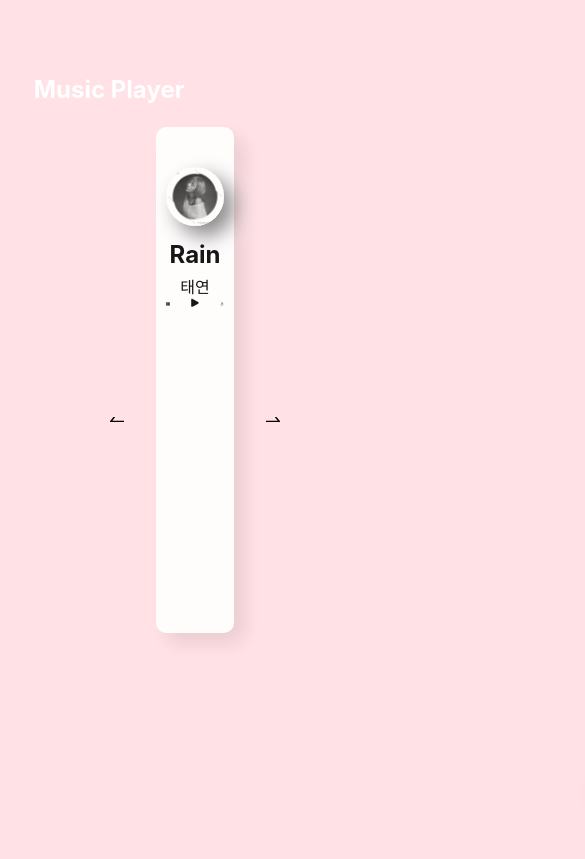
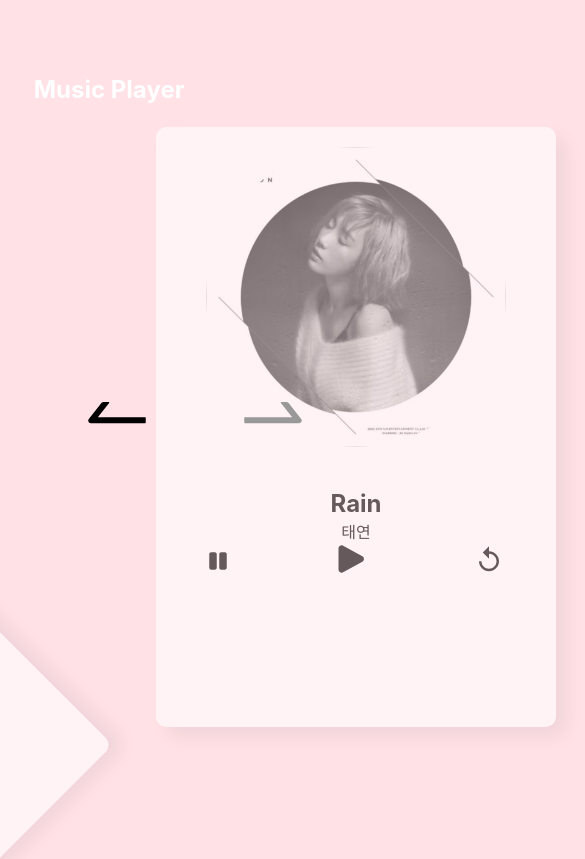
Before and after one commit to optshj/Music_Player, a React (Create React App) app: page / in a window 390 px wide. Shown: the top 859 px of the page, 585 px wide, since content can reach past the window. Built offline with nearby package versions, Linux system fonts and the light colour scheme.

Commit message:
[Refactor] Player.js,Context.js 완료, 반응형 구현중

```diff
--- a/package.json
+++ b/package.json
@@ -8,7 +8,8 @@
     "react-icons": "^4.10.1",
     "react-redux": "^8.1.2",
     "react-scripts": "2.0.3",
-    "redux": "^4.2.1"
+    "redux": "^4.2.1",
+    "styled-components": "^6.1.8"
   },
   "scripts": {
     "start": "react-scripts start",
--- a/public/index.html
+++ b/public/index.html
@@ -2,7 +2,6 @@
 <html lang="en">
   <head>
     <meta charset="utf-8">
-    <link rel="shortcut icon" href="%PUBLIC_URL%/favicon.ico">
     <meta name="viewport" content="width=device-width, initial-scale=1, shrink-to-fit=no">
     <meta name="theme-color" content="#000000">
 
@@ -13,10 +12,6 @@
     <title>Music Player</title>
   </head>
   <body>
-    <noscript>
-      You need to enable JavaScript to run this app.
-    </noscript>
     <div id="root"></div>
-
   </body>
 </html>
--- a/src/App.js
+++ b/src/App.js
@@ -2,16 +2,16 @@ import React from 'react';
 import './css/App.module.css';
 import Logo from './component/Logo.js';
 import Btn from'./component/Btn.js';
-import {PlayContextProvider} from './Context';
+import {PlayProvider} from './Context';
 
 function App(){
     return (
-	<PlayContextProvider>
+	<PlayProvider>
       <div className="App">
 			<Logo/>
 			<Btn/>
       </div>
-	</PlayContextProvider>
+	</PlayProvider>
     );
 }
 
--- a/src/Context.js
+++ b/src/Context.js
@@ -1,25 +1,47 @@
-import React from 'react'
-import {createContext, useState } from 'react';
+import React, { createContext, useReducer, useContext } from 'react';
 
-const PlayContext = createContext({
-	state:true,
-	actions:{
-		setPlay:() => {},
-	}
-});
+const PlayContext = createContext();
 
-const PlayContextProvider = ({children}) =>{
-	const [play,setPlay] = useState(false);
-	const value = {
-		state: play,
-		actions: {setPlay}
-	};
-	return(
-			<PlayContext.Provider value={value}>
-				{children}
-			</PlayContext.Provider>
-	);
+const initialState = {
+  playIndex: null,
+  pauseIndex: null,
 };
 
-export default PlayContext;
-export {PlayContextProvider};
+const playReducer = (state, action) => {
+  switch (action.type) {
+    case 'PLAY':
+      return { ...state, playIndex: action.index, pauseIndex: null };
+    case 'PAUSE':
+      return { ...state, pauseIndex: action.index, playIndex: null };
+    default:
+      return state;
+  }
+};
+
+const PlayProvider = ({ children }) => {
+  const [state, dispatch] = useReducer(playReducer, initialState);
+
+  const setPlay = (index) => {
+    dispatch({ type: 'PLAY', index });
+  };
+
+  const setPause = (index) => {
+    dispatch({ type: 'PAUSE', index });
+  };
+
+  return (
+    <PlayContext.Provider value={{ state, actions: { setPlay, setPause } }}>
+      {children}
+    </PlayContext.Provider>
+  );
+};
+
+const usePlayContext = () => {
+  const context = useContext(PlayContext);
+  if (!context) {
+    throw new Error('usePlayContext must be used within a PlayProvider');
+  }
+  return context;
+};
+
+export { PlayProvider, usePlayContext };
--- a/src/component/Btn.js
+++ b/src/component/Btn.js
@@ -1,13 +1,13 @@
-import React,{useState,useContext} from 'react';
+import React,{useState} from 'react';
 import styles from '../css/Btn.module.css';
 import {AiOutlineSwapLeft,AiOutlineSwapRight} from "react-icons/ai";
 import Player from './Player.js';
-import PlayContext from '../Context';
+import { usePlayContext } from '../Context';
 
 function Prev(){
 	const songCnt = 8;
 	const [musicNum,setMusicNum] = useState(0);
-	const {state,actions} = useContext(PlayContext);
+	const {actions} = usePlayContext();
 	const clickNext = () => {
 		setMusicNum((musicNum+1)%songCnt);
 		actions.setPlay(false);
--- a/src/component/Logo.js
+++ b/src/component/Logo.js
@@ -5,7 +5,7 @@ function Logo(){
 
 	return(
 		<div>
-			<h1 className={styles.biglogo}>Music Player</h1>
+			<h1 className={styles.logo}>Music Player</h1>
 		</div>
 	)
 }
--- a/src/component/Player.js
+++ b/src/component/Player.js
@@ -1,20 +1,19 @@
-import React,{useState,useContext} from 'react';
+import React from 'react';
 import styles from '../css/Player.module.css';
 import { HiPlay } from "react-icons/hi2";
 import { MdReplay } from "react-icons/md";
 import { FaPause} from "react-icons/fa";
-import PlayContext from '../Context';
+import {usePlayContext} from '../Context';
 
 function Player({start,songCnt}){
-	const {state,actions} = useContext(PlayContext);
+	const {state,actions} = usePlayContext();
 	const degree = 45;
-	let rot = [];
-	function onPlay() { //음악재생
-		actions.setPlay(true);
-		console.log(state);
+
+	function onPlay(i) { //음악재생
+		actions.setPlay(i);
 	}
-	function onPause() { //음악정지
-		actions.setPlay(false);
+	function onPause(i) { //음악정지
+		actions.setPause(i);
 	}
 
 	const songs =[
@@ -60,48 +59,36 @@ function Player({start,songCnt}){
 		}
 		 //음악종류
 	];
-	for(let i=0;i<8;i++) {
-		const musicNum = (i+start)%songCnt; //지금 현재 음악 번호
-		if (i===0){
-			rot.push(
 
-				<div className={styles.on}> {/*가운데에 오는 플레이어*/}
-					<div className={styles.form} style={{transform:`rotate(${i*degree}deg) translateY(-100vh)`}}>
-						<div className={state ? styles.playdisc:styles.disc} style={{backgroundImage:`url(assets/img/list${musicNum+1}.png)`}}>
-						</div>
-						<div className={styles.discshadow}></div>
+    return (
+    <div>
+      {[...Array(8)].map((_, i) => {
+        const musicNum = (i + start) % songCnt;
+        const isPlaying = state.playIndex === i;
+        return (
+          <div key={i} className={isPlaying ? styles.on : styles.off}>
+            <div className={styles.form} style={{ transform: `rotate(${i * degree}deg) translateY(-100vh)` }}>
+              <div
+                className={isPlaying ? styles.playdisc : styles.disc}
+                style={{ backgroundImage: `url(assets/img/list${musicNum + 1}.png)` ,backgroundRepeat: 'no-repeat',backgroundSize: 'cover' }}
+              ></div>
               <h2 className={styles.musicname}>{songs[musicNum].title}</h2>
               <p className={styles.artist}>{songs[musicNum].artist}</p>
               <div className={styles.controlform}>
-							<div className={styles.pause} onClick={onPause}><FaPause/></div>
-							<div className={styles.play} onClick={onPlay}><HiPlay/></div>
-							<div className={styles.replay}><MdReplay/></div>
+                <div className={styles.pause} onClick={() => onPause(i)}>
+                  <FaPause />
+                </div>
+                <div className={styles.play} onClick={() => onPlay(i)}>
+                  <HiPlay />
+                </div>
+                <div className={styles.replay}>
+                  <MdReplay />
                 </div>
               </div>
             </div>
-			)
-		}
-		else{
-			rot.push(
-				<div className={styles.off}>
-					<div className={styles.form} style={{transform:`rotate(${i*degree}deg) translateY(-100vh)`}}>
-						<div className={styles.disc} style={{backgroundImage:`url(assets/img/list${musicNum+1}.png)`}}>
           </div>
-						<h2 className={styles.musicname}>{songs[musicNum].title}</h2>
-						<p className={styles.artist}>{songs[musicNum].artist}</p>
-						<div className={styles.controlform}>
-							<div className={styles.pause}><FaPause/></div>
-							<div className={styles.play}><HiPlay/></div>
-							<div className={styles.replay}><MdReplay/></div>
-						</div>
-					</div>
-				</div>
-				)
-		}
-	}
-	return(
-		<div>
-			{rot}
+        );
+      })}
     </div>
   );
 }
--- a/src/css/Btn.module.css
+++ b/src/css/Btn.module.css
@@ -4,7 +4,7 @@
 	transform: translate(-50%, -50%);
 	top:50%;
 	left:30%;
-	font-size:5vw;
+	font-size:80px;
 }
 .prev:hover{
 	animation:left 1s infinite;
@@ -15,7 +15,7 @@
 	transform: translate(-50%, -50%);
 	top:50%;
 	left:70%;
-	font-size:5vw;
+	font-size:80px;
 }
 .next:hover{
 	animation:right 1s infinite;
--- a/src/css/Logo.module.css
+++ b/src/css/Logo.module.css
@@ -1,4 +1,4 @@
-.biglogo{
+.logo{
 	font-size:24px;
 	color:white;
 	position:absolute;
--- a/src/css/Player.module.css
+++ b/src/css/Player.module.css
@@ -1,7 +1,7 @@
 .form{
 	position:absolute;
-	width:20vw;
-	height:60vh;
+	width:400px;
+	height:600px;
 	left:50%;
 	top:140%;
 	margin-top:-25vh;
@@ -11,34 +11,14 @@
 	box-shadow: 10px 10px 20px rgba(0,0,0,0.1);
 	transition:opacity 1s,transform 1s;
 }
-.on .form{
-	opacity:0.9;
-}
-.off .form{
-	opacity:0.6;
-}
-.discshadow{
-	z-index:-1;
-	justify-content:center;
-	align-items:center;
-	position:absolute;
-	top:8%;
-	left:12.5%;
-	width:15vw;
-	height:15vw;
-	margin:0px auto;
-	background-color:white;
-	border-radius:50%;
-	box-shadow:10px 10px 20px gray;
-}
 .disc{
 	display:center;
 	justify-content:center;
 	align-items:center;
 	position:relative;
-	top:8%;
-	width:15vw;
-	height:15vw;
+	top:20px;
+	width:300px;
+	height:300px;
 	margin:0px auto;
 	border-radius:50%;
 	background-size:15vw 15vw;
@@ -49,9 +29,9 @@
 	justify-content:center;
 	align-items:center;
 	position:relative;
-	top:8%;
-	width:15vw;
-	height:15vw;
+	top:20px;
+	width:300px;
+	height:300px;
 	margin:0px auto;
 	border-radius:50%;
 	background-size:15vw 15vw;
@@ -75,7 +55,9 @@
 	align-items:center;
 	justify-content:center;
 }
+
 .controlform{
+	position:relative;
 	display:flex;
 	flex-direction:row;
 	justify-content:space-around;
@@ -83,13 +65,23 @@
 	font-size:1vw;
 	margin-top:5vw;
 }
+
+
 .pause{
 	cursor:pointer;
+	font-size:20px;
 }
 .replay{
 	cursor:pointer;
+	font-size:30px;
 }
 .play{
 	cursor:pointer;
-	font-size:3vw;
+	font-size:40px;
 }
+.on .form{
+	opacity:0.9;
+}
+.off .form{
+	opacity:0.6;
+}
```
Also changed, not shown: 1 other file (tests, documents, lock files or other folders). Lines whose indentation alone changed are shown as unchanged.
